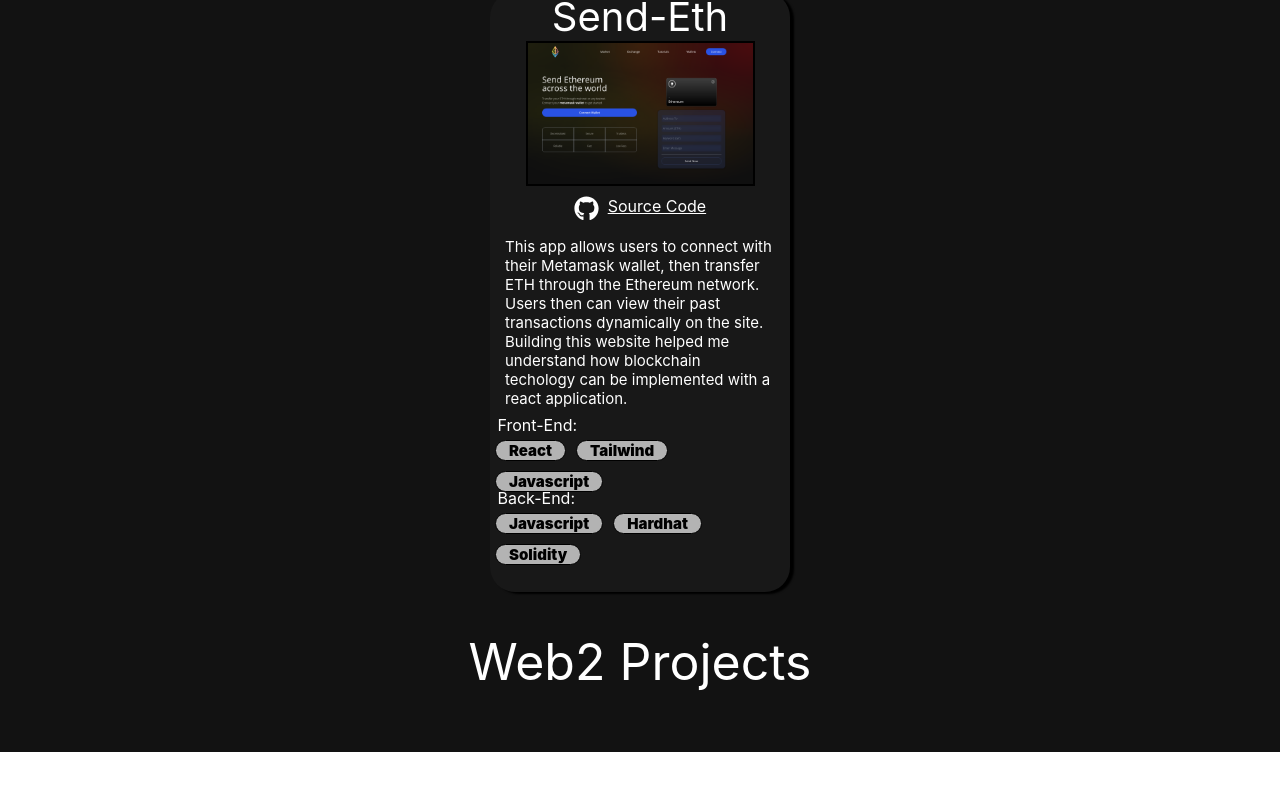
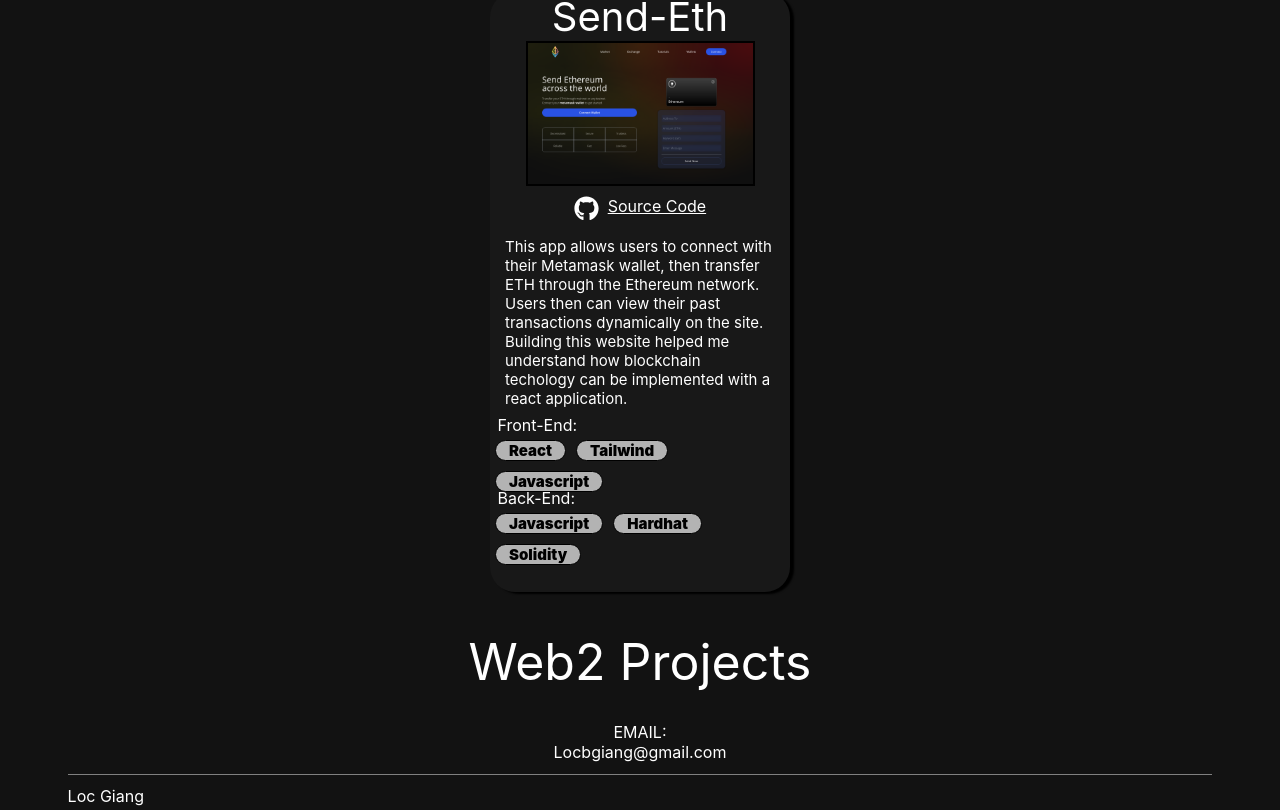
Before and after one commit to locbgiang/website, a React (Vite) app in the folder client/: page / in a window 1280 px wide. Shown: the part 1118-1928 px from the top of the page. Before the commit the page ends 1870 px from the top, so only its background shows below. Built offline with nearby package versions, Linux system fonts and the light colour scheme.

Commit message:
finished footer

```diff
--- a/client/src/components/Footer.jsx
+++ b/client/src/components/Footer.jsx
@@ -1,31 +1,62 @@
 import styled from 'styled-components';
 import React from 'react';
 import { FiMail } from 'react-icons/fi';
-const InfoBar = styled.div`
+const FooterSpace = styled.div`
+    width: full;
     display: flex;
+    justify-content: center;
     align-items: center;
-    width: 100%;
-    height: 50px;
+    flex-direction: column;
+    padding: 4px;
 `;
 
-const InfoName = styled.div`
-    color: white;
-    font-size: 20px;
-    padding-left: 20px;
-    padding-right: 20px;
+const ContactSpace = styled.div`
+    display: flex;
+    justify-content: center;
+    align-items: center;
+    flex-direction: column;
+    margin-top: 1rem;
 `;
 
-const InfoEmail = styled.div`
+const ContactText = styled.div`
     color: white;
-    font-size: 20px;
-    width: 20%;
-    padding-left: 5px;
+    text-size: small;
+    text-align: center;
+`;
+
+const Line = styled.div`
+    width: 90%;
+    height: 0.25px;
+    background-color: gray;
+    margin-top: 0.75rem;
+`;
+
+const End = styled.div`
+    width: 90%;
+    display: flex;
+    justify-content: space-between;
+    margin-top: 0.75rem;
+`;
+
+const EndText = styled.div`
+    color: white;
 `;
 
 const Footer = () => {
     return (
-        <InfoBar>
-        </InfoBar>
+        <FooterSpace>
+            <ContactSpace>
+                <ContactText>EMAIL:</ContactText>
+                <ContactText>Locbgiang@gmail.com</ContactText>
+            </ContactSpace>
+            <Line />
+            <End>
+                <EndText>
+                    Loc Giang
+                </EndText>
+            </End>
+
+        </FooterSpace>
     )
 }
 
```
